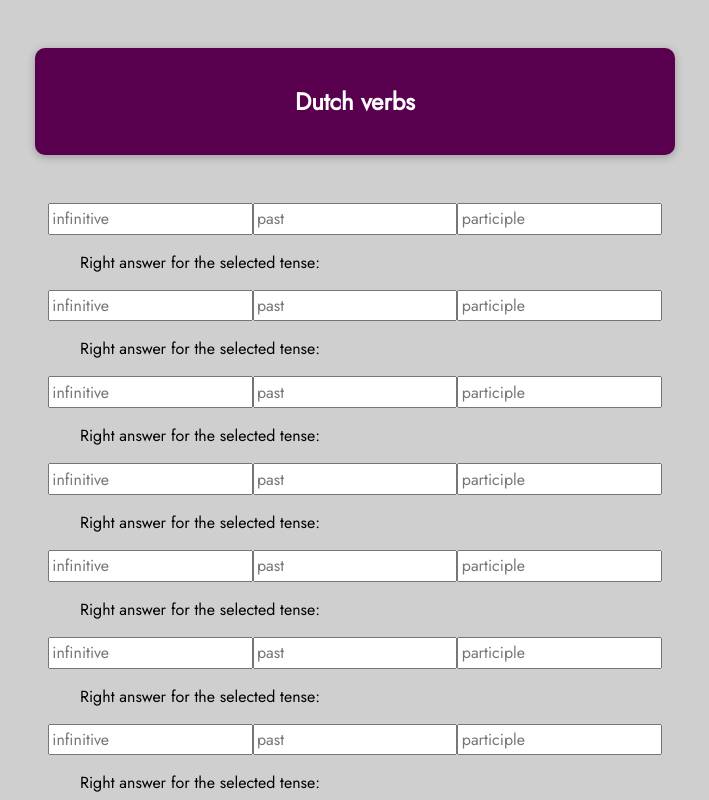
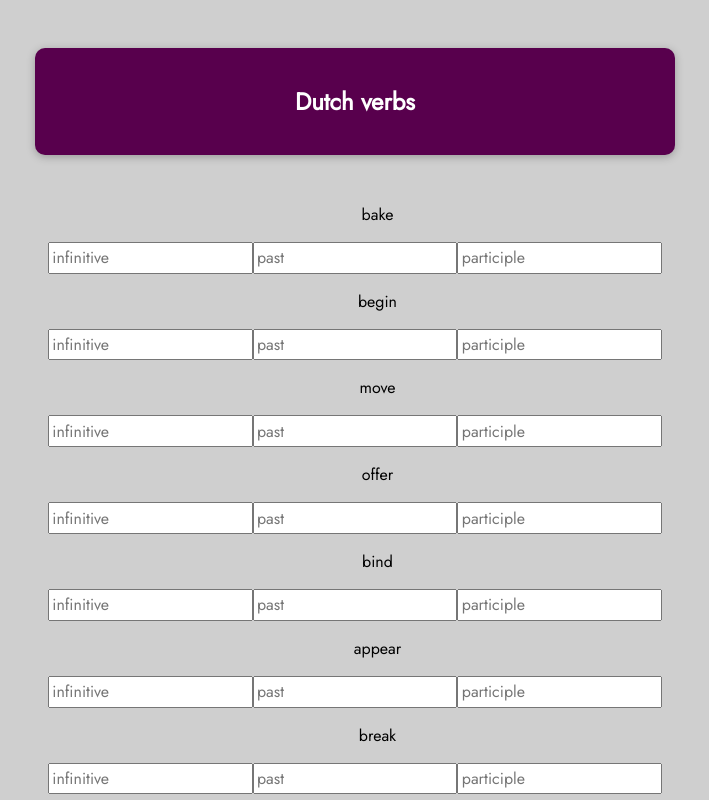
Before and after one commit to jenvigo/dutch-verbs-vue, a Vue app: page / in a window 1280 px wide. Shown: the top 800 px of the page, without its empty margins (285-994 px from the left). Built offline with nearby package versions, Linux system fonts and the light colour scheme; the HTML template or start-up script is replaced by a standard one.

Commit message:
Add a HintAnswer.vue component
This should show up to help the user to continue and don't get stuck.

```diff
--- a/src/App.vue
+++ b/src/App.vue
@@ -6,7 +6,7 @@
 		<verbs-input
 			v-for="verb in verbs"
 			:key="verb.english"
-			:english="verb.e"
+			:english="verb.english"
 			:infinitive="verb.infinitive"
 			:past="verb.past"
 			:participle="verb.participle"
--- /dev/null
+++ b/src/components/HintAnswer.vue
@@ -0,0 +1,21 @@
+<template>
+<!-- todo: only show if it takes more than 3 seconds to reply -->
+  <p class="hidden">Right answer for the selected tense: {{ this[selectedTense] }}</p>
+</template>
+<script>
+export default {
+	name: 'HintAnswer',
+	props: {
+		selectedTense: {},
+		this: {}
+	}
+}
+</script>
+<style>
+p {
+  margin-left: 45px;
+}
+.hidden{
+  display: none;
+}
+</style>
--- a/src/components/VerbsInput.vue
+++ b/src/components/VerbsInput.vue
@@ -1,18 +1,21 @@
 <template>
 	<div id="verbsInput">
-		<p>{{ english }}</p>
+		<p style="text-align: center">{{ english }}</p>
 		<div class="row">
 			<input type="text" placeholder="infinitive" @keyup="checkIfIsRight" v-model="answer.infinitive"/>
 			<input type="text" placeholder="past" @keyup="checkIfIsRight" v-model="answer.past"/>
 			<input type="text" placeholder="participle" @keyup="checkIfIsRight" v-model="answer.participle"/>
 		</div>
 		<!--		<p>Selected tense: {{ selectedTense }}</p>-->
-		<p style="margin-left: 45px">Right answer for the selected tense: {{ this[selectedTense] }}</p>
+    <HintAnswer :selected-tense="selectedTense" :this="this"/>
 	</div>
 </template>
 
 <script>
+import HintAnswer from "./HintAnswer.vue";
+
 export default {
+	components: { HintAnswer },
 	props: ['english', 'infinitive', 'past', 'participle'],
 	// props: {
 	// 	english: {
@@ -24,6 +27,7 @@ export default {
 		return {
 			selectedTense: '',
 			answer: {
+				english: '',
 				infinitive: '',
 				past: '',
 				participle: ''
```
